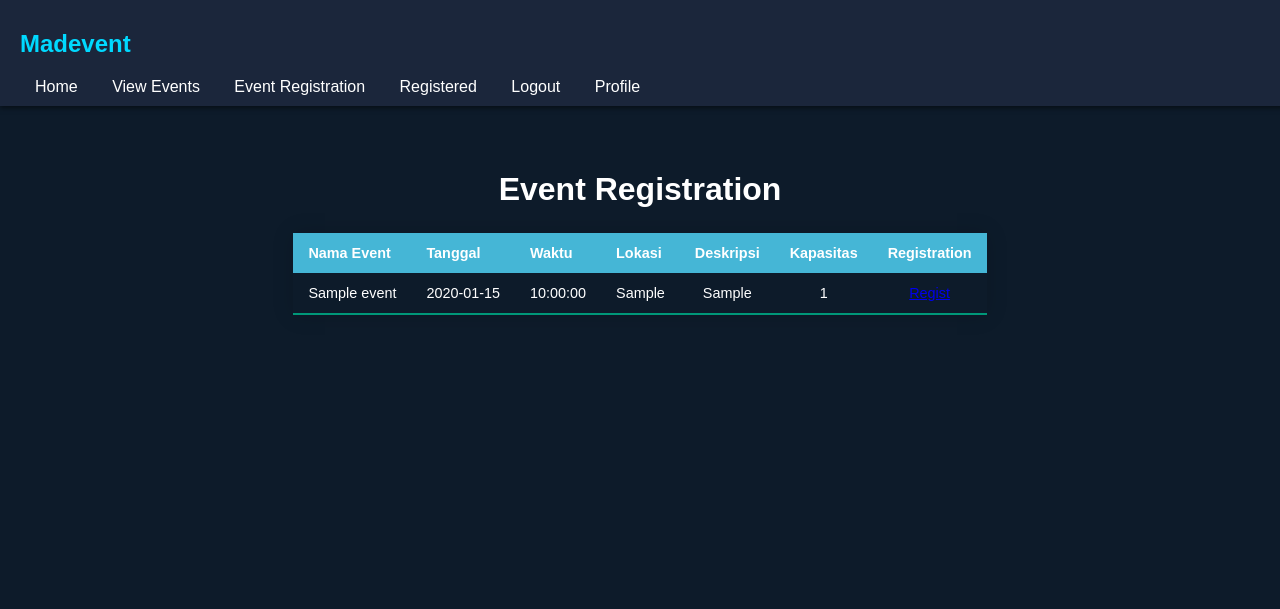
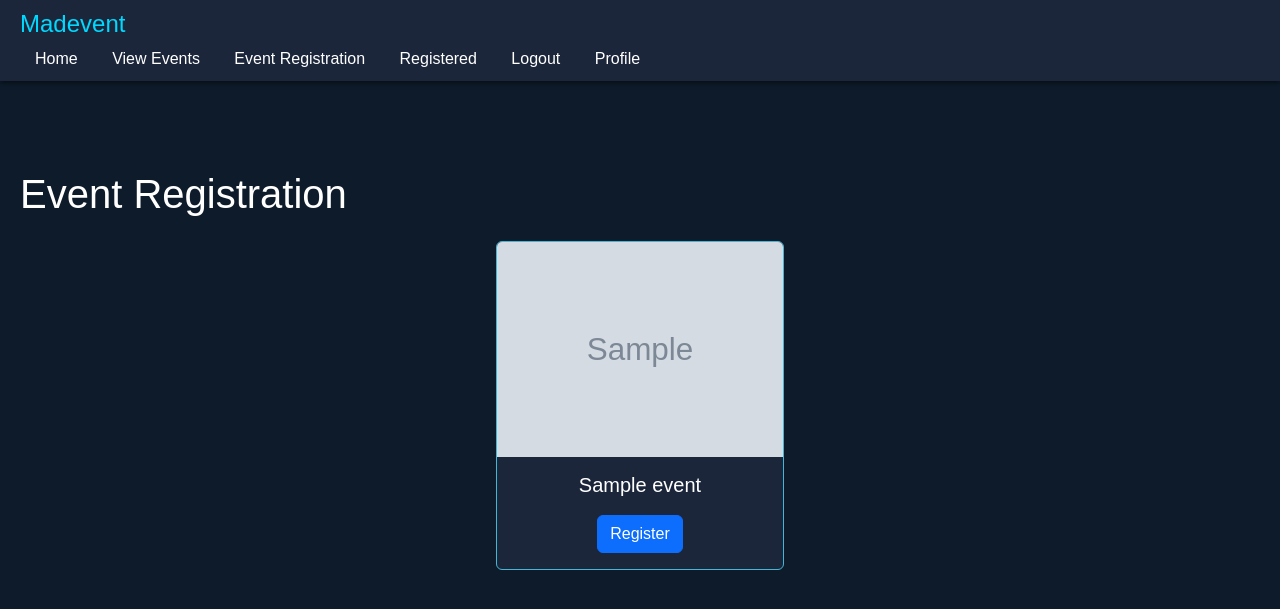
Before and after one commit to akunjone/UTS_IF330_F_Kelompok4, a PHP site: page /user/registevent.php in a window 1280 px wide. Shown: the top 609 px of the page. Run offline with PHP 8.4, Linux system fonts and the light colour scheme; tables that the repository leaves empty hold one stand-in row (values such as "Sample post"); grey boxes marked "Sample" are stand-in pictures.

Commit message:
Update registevent.php

```diff
--- a/UTSWEBPROG/user/registevent.php
+++ b/UTSWEBPROG/user/registevent.php
@@ -1,8 +1,12 @@
 <!DOCTYPE html>
 <html lang="en">
 <head>
+    <meta charset="UTF-8">
+    <meta name="viewport" content="width=device-width, initial-scale=1.0">
+    <title>Event Registration</title>
+    <!-- Bootstrap CSS -->
+    <link href="https://cdn.jsdelivr.net/npm/bootstrap@5.3.0-alpha1/dist/css/bootstrap.min.css" rel="stylesheet">
     <link rel="stylesheet" href="../user/styleuser.css">
-    <title>Event Registration</title>
     <style>
         body {
             display: flex;
@@ -40,30 +44,26 @@
         }
         .content {
             margin-top: 150px;
-            text-align: center;
+            padding: 20px;
+            width: 100%;
         }
-        .table-style{
-            border-collapse: collapse;
-            margin: 25px 0;
-            font-size: 0.9em;
-            font-family: sans-serif;
-            min-width: 400px;
-            box-shadow: 0 0 20px rgba(0, 0, 0, 0.15);
+        .card-deck {
+            display: flex;
+            flex-wrap: wrap;
+            justify-content: center;
         }
-        .table-style thead tr {
-            background-color: #45b6d6;
+        .card {
+            margin: 15px;
+            background-color: #1b263b;
             color: #ffffff;
-            text-align: left;
+            border: 1px solid #45b6d6;
         }
-        .table-style th,
-        .table-style td{
-            padding: 12px 15px;
+        .card-img-top {
+            max-width: 100%;
+            height: auto;
         }
-        .table-style tbody tr {
-            border-bottom: 1px solid #dddddd;
-        }
-        .table-style tbody tr:last-of-type {
-            border-bottom: 2px solid #009879;
+        .btn-primary {
+            margin-top: 10px;
         }
     </style>
 </head>
@@ -71,53 +71,37 @@
     <nav class="NavbarComponents">
         <h1 class="NavbarSymbol">Madevent</h1>
         <div>
-                <a class="NavbarMenu" href="../user/userhome.php"><i class="fa-solid fa-house-chimney"></i>Home</a>
-                <a class="NavbarMenu" href="../user/event.php"><i class="fa-solid fa-info"></i>View Events</a>
-                <a class="NavbarMenu" href="../user/registevent.php"><i class="fa-solid fa-tree"></i>Event Registration</a>
-                <a class="NavbarMenu" href="../user/viewregistered.php"><i class="fa-solid fa-tree"></i>Registered</a>
-                <a class="NavbarMenu" href="../user/logout.php"><i class="fa-solid fa-tree"></i>Logout</a>
-                <a class="NavbarMenu" href="../user/profilemanagement.php"><i class="fa-solid fa-tree"></i>Profile</a>
+            <a class="NavbarMenu" href="../user/userhome.php">Home</a>
+            <a class="NavbarMenu" href="../user/event.php">View Events</a>
+            <a class="NavbarMenu" href="../user/registevent.php">Event Registration</a>
+            <a class="NavbarMenu" href="../user/viewregistered.php">Registered</a>
+            <a class="NavbarMenu" href="../user/logout.php">Logout</a>
+            <a class="NavbarMenu" href="../user/profilemanagement.php">Profile</a>
         </div>
     </nav>
 </header>
 <body>
     <div class="content">
         <h1>Event Registration</h1>
-
-        <table class="table-style">
-            <thead>
-                <tr>
-                    <th>Nama Event</th>
-                    <th>Tanggal</th>
-                    <th>Waktu</th>
-                    <th>Lokasi</th>
-                    <th>Deskripsi</th>
-                    <th>Kapasitas</th>
-                    <th>Registration</th>
-                </tr>
-            </thead>
-            <tbody>
+        <div class="card-deck">
             <?php
             $koneksi = mysqli_connect("localhost", "root", "", "event");
             $data = mysqli_query($koneksi, "SELECT * FROM events");
             while ($display = mysqli_fetch_array($data)){
                 echo "
-                    <tr>
-                        <td>{$display['NamaEvent']}</td>
-                        <td>{$display['Tanggal']}</td>
-                        <td>{$display['Waktu']}</td>
-                        <td>{$display['Lokasi']}</td>
-                        <td>{$display['Deskripsi']}</td>
-                        <td>{$display['Kapasitas']}</td>
-                        <td>
-                            <a href='edit.php?EventID={$display['EventID']}'>Regist</a>
-                        </td>
-                    </tr>";
+                <div class='card' style='width: 18rem;'>
+                    <img src='../uploads/{$display['Foto']}' class='card-img-top' alt='{$display['NamaEvent']}'>
+                    <div class='card-body text-center'>
+                        <h5 class='card-title'>{$display['NamaEvent']}</h5>
+                        <a href='edit.php?EventID={$display['EventID']}' class='btn btn-primary'>Register</a>
+                    </div>
+                </div>";
             }
             ?>
-            </tbody>
-        </table>
+        </div>
     </div>
 
+    <!-- Bootstrap JS -->
+    <script src="https://cdn.jsdelivr.net/npm/bootstrap@5.3.0-alpha1/dist/js/bootstrap.bundle.min.js"></script>
 </body>
 </html>
```
Lines whose indentation alone changed are shown as unchanged.
